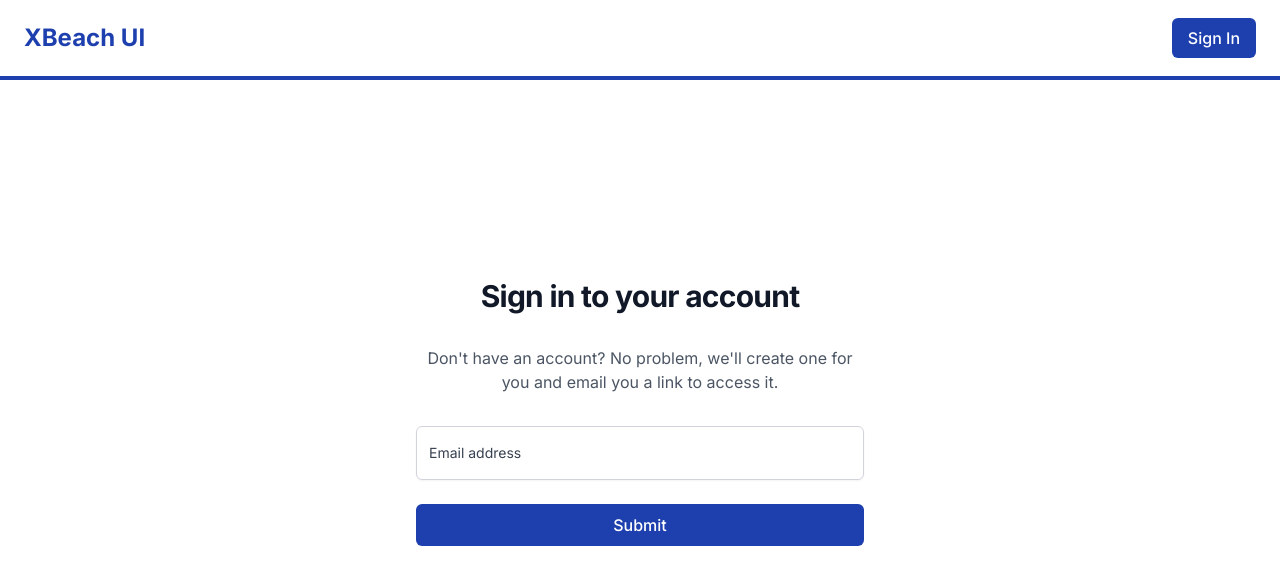
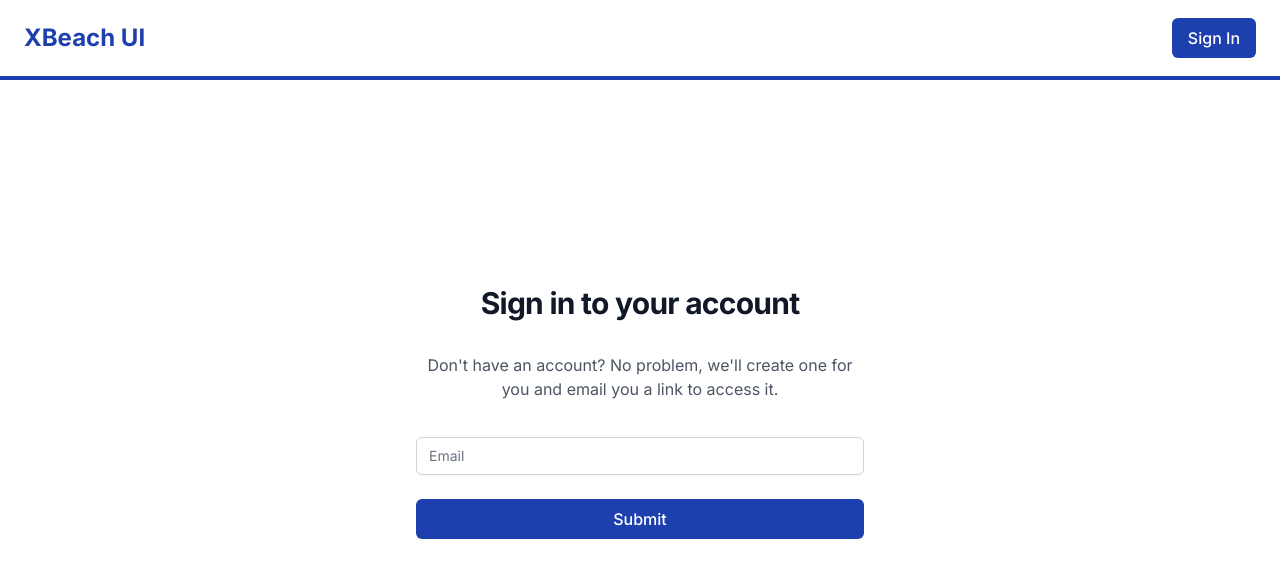
Before and after one commit to Seth-McKilla/xbeach-ui, a Next.js app: page /signin in a window 1280 px wide. Shown: the top 584 px of the page. Built offline with nearby package versions, Linux system fonts and the light colour scheme; no server answers.

Commit message:
Use Input and Button components in signin form

```diff
--- a/app/components/Button.tsx
+++ b/app/components/Button.tsx
@@ -2,11 +2,13 @@ import type { ButtonHTMLAttributes } from "react";
 
 export type Props = ButtonHTMLAttributes<HTMLButtonElement> & {
   variant?: "primary" | "secondary";
+  styles?: string;
 };
 
 export default function Button({
   children,
   variant = "primary",
+  styles,
   ...rest
 }: Props) {
   return (
@@ -15,7 +17,7 @@ export default function Button({
         variant === "primary"
           ? "text-white bg-blue-800 hover:bg-blue-900"
           : "hover:bg-blue-100 text-blue-800 bg-gray-50"
-      }`}
+      } ${styles}`}
       {...rest}
     >
       {children}
--- a/app/signin/SignInForm.tsx
+++ b/app/signin/SignInForm.tsx
@@ -4,13 +4,23 @@ import { useState } from "react";
 import { signIn } from "next-auth/react";
 import { useForm } from "react-hook-form";
 
+import Button from "@/components/Button";
+import Input from "@/components/Input";
+import InputError from "@/components/InputError";
+
 export default function SignInForm() {
-  const { register, handleSubmit } = useForm({
-    shouldUseNativeValidation: true,
+  const {
+    register,
+    handleSubmit,
+    formState: { errors },
+  } = useForm({
+    defaultValues: {
+      email: "",
+    },
   });
   const [loading, setLoading] = useState(false);
   const [success, setSuccess] = useState(false);
-  const [error, setError] = useState("");
+  const [networkError, setNetworkError] = useState("");
 
   const onSubmit = async ({ email }: { email: string }) => {
     setLoading(true);
@@ -30,7 +40,7 @@ export default function SignInForm() {
 
       setSuccess(true);
     } catch (error: any) {
-      setError(error.data?.error || error.message);
+      setNetworkError(error.data?.error || error.message);
     }
     return setLoading(false);
   };
@@ -41,31 +51,18 @@ export default function SignInForm() {
     </div>
   ) : (
     <form className="mt-2 space-y-6" onSubmit={handleSubmit(onSubmit)}>
-      <div className="-space-y-px rounded-md shadow-sm">
-        <div>
-          <label htmlFor="email-address" className="sr-only">
-            Email address
-          </label>
-          <input
-            {...register("email", {
-              required: true,
-            })}
-            type="email"
-            placeholder="Email address"
-            className="relative block w-full px-3 py-4 text-gray-900 placeholder-gray-700 border border-gray-300 rounded-md appearance-none focus:z-10 focus:border-blue-800 focus:outline-none focus:ring-blue-800 sm:text-sm"
-            disabled={loading}
-          />
-          {error && <div className="mt-2 text-red-600 text-md">{error}</div>}
-        </div>
-      </div>
+      <Input
+        {...register("email", {
+          required: "Email is required",
+        })}
+        placeholder="Email"
+        disabled={loading}
+      />
+      <InputError error={errors?.email?.message || networkError} />
 
-      <div>
-        <input
-          className={`relative flex justify-center w-full px-4 py-2 text-md font-medium text-white bg-blue-800 border border-transparent rounded-md group hover:bg-blue-800 focus:outline-none focus:ring-2 focus:ring-blue-800 focus:ring-offset-2`}
-          type="submit"
-          disabled={loading}
-        />
-      </div>
+      <Button type="submit" styles="w-full" disabled={loading || success}>
+        Submit
+      </Button>
     </form>
   );
 }
--- a/lib/api/middleware.ts
+++ b/lib/api/middleware.ts
@@ -3,7 +3,6 @@ import type {
   NextApiRequest,
   NextApiResponse,
 } from "next/types";
-
 import { unstable_getServerSession as getServerSession } from "next-auth/next";
 import type { Session } from "next-auth";
 
```
